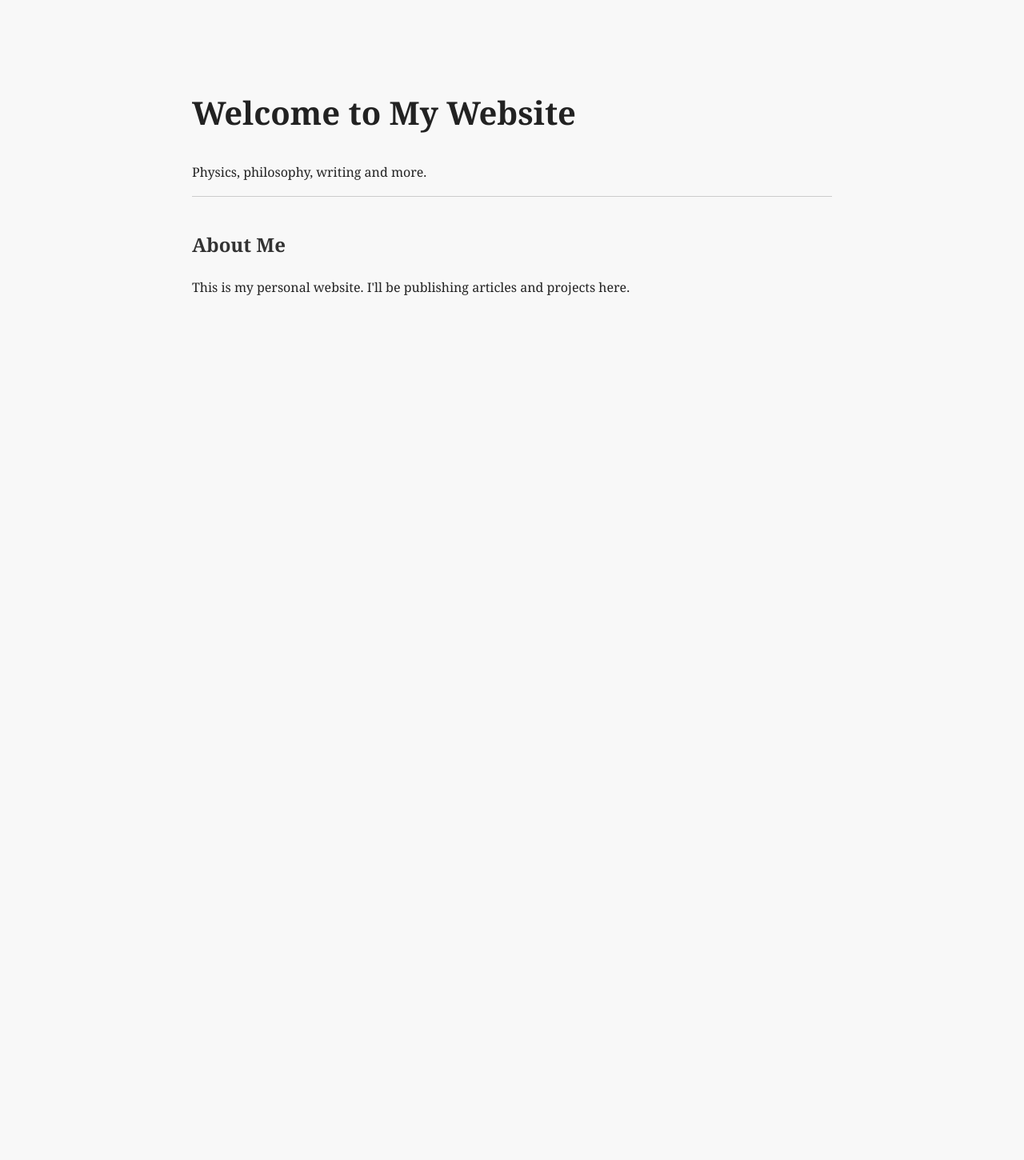
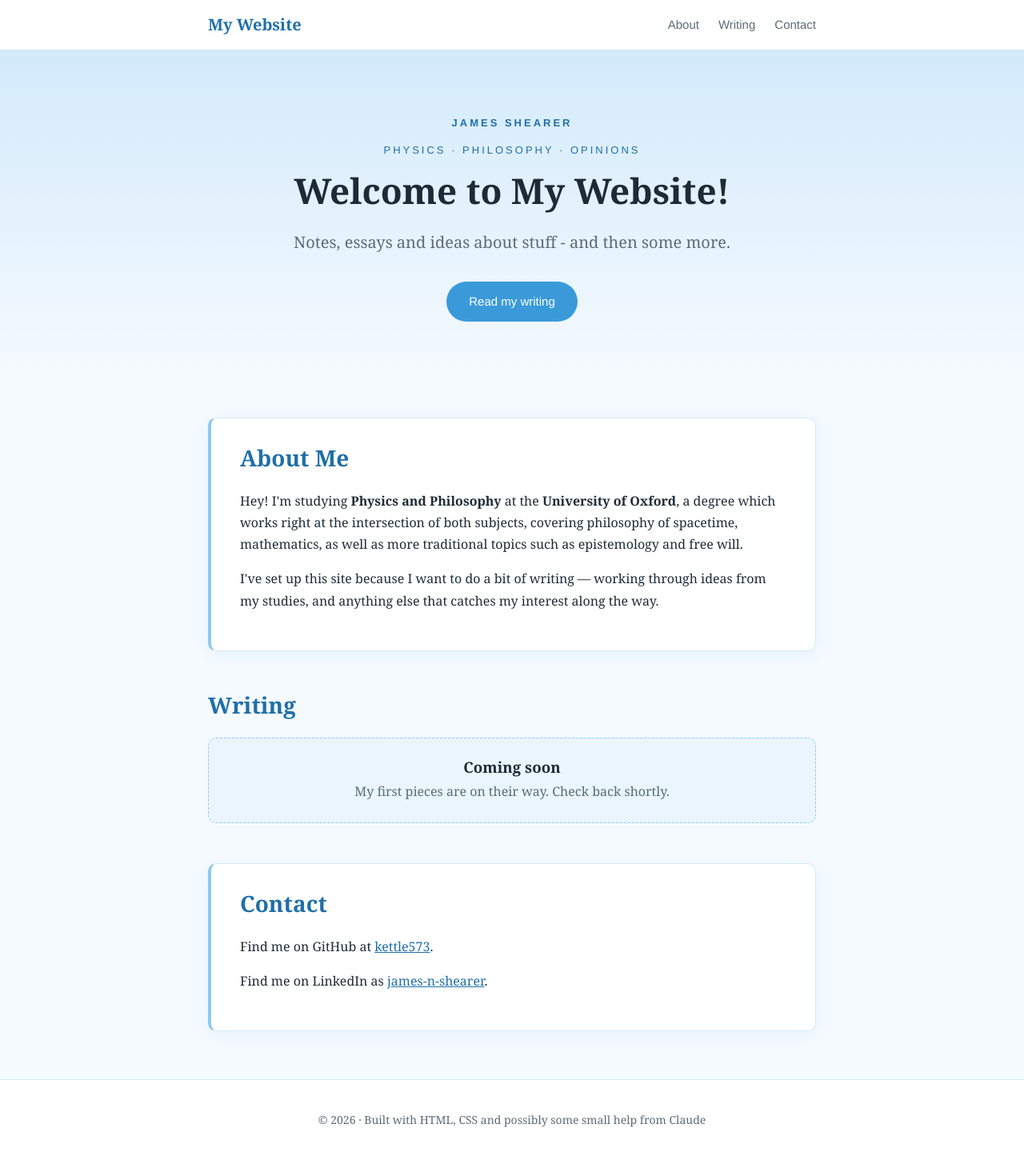
Before and after one commit to kettle573/kettle573.github.io, a plain HTML site: page index.html in a window 1280 px wide. Shown: the whole page at 80% size. Before the commit the page ends 800 px from the top, so only its background shows below. Drawn offline with Linux system fonts and the light colour scheme.

Commit message:
Upgraded the formatting and some of the text.

```diff
--- a/index.html
+++ b/index.html
@@ -5,26 +5,86 @@
     <meta charset="UTF-8">
     <meta name="viewport" content="width=device-width, initial-scale=1.0">
 
-    <title>My Website</title>
+    <title>James Shearer - Home</title>
 
     <link rel="stylesheet" href="style.css">
 </head>
 
 <body>
 
-    <header>
-        <h1>Welcome to My Website</h1>
-        <p>Physics, philosophy, writing and more.</p>
+    <nav class="site-nav">
+        <div class="container nav-inner">
+            <a href="index.html" class="site-name">My Website</a>
+            <ul>
+                <li><a href="#about">About</a></li>
+                <li><a href="#writing">Writing</a></li>
+                <li><a href="#contact">Contact</a></li>
+            </ul>
+        </div>
+    </nav>
+
+    <header class="hero">
+        <div class="container">
+            <p class="eyebrow"><strong>JAMES SHEARER</strong></p>
+            <p class="eyebrow">Physics &middot; Philosophy &middot; Opinions</p>
+            <h1>Welcome to My Website!</h1>
+            <p class="lead">
+                Notes, essays and ideas about stuff - and then some more.
+            </p>
+            <a href="#writing" class="button">Read my writing</a>
+        </div>
     </header>
 
-    <main>
-        <h2>About Me</h2>
+    <main class="container">
 
-        <p>
-            This is my personal website.
-            I'll be publishing articles and projects here.
-        </p>
+        <section id="about" class="card">
+            <h2>About Me</h2>
+            <p>
+                Hey! I'm studying <strong>Physics and Philosophy</strong> at the
+                <strong>University of Oxford</strong>, a degree which works right
+                at the intersection of both subjects, covering philosophy of
+                spacetime, mathematics, as well as more traditional topics such as
+                epistemology and free will.
+            </p>
+            <p>
+                I've set up this site because I want to do a bit of writing &mdash;
+                working through ideas from my studies, and anything else that catches
+                my interest along the way.
+            </p>
+        </section>
+
+        <section id="writing">
+            <h2>Writing</h2>
+            <div class="post-list">
+                <article class="post placeholder">
+                    <h3>Coming soon</h3>
+                    <p>My first pieces are on their way. Check back shortly.</p>
+                </article>
+            </div>
+        </section>
+
+        <section id="contact" class="card">
+            <h2>Contact</h2>
+            <p>
+                Find me on GitHub at
+                <a href="https://github.com/kettle573">kettle573</a>.
+            </p>
+            <p>
+                Find me on LinkedIn as
+                <a href="https://www.linkedin.com/in/james-n-shearer/">james-n-shearer</a>.
+            </p>
+        </section>
+
     </main>
+
+    <footer class="site-footer">
+        <div class="container">
+            <p>
+                &copy; 2026 &middot; Built with HTML, CSS and
+                possibly some small help from Claude
+            </p>
+        </div>
+    </footer>
 
 </body>
 
--- a/style.css
+++ b/style.css
@@ -1,24 +1,223 @@
+/* ---------- Colour scheme ---------- */
+:root {
+    --white: #ffffff;
+    --bg: #f5faff;
+    --blue-50: #eaf5fd;
+    --blue-100: #d3eafb;
+    --blue-300: #8ec9f0;
+    --blue-500: #3a9ad9;
+    --blue-700: #1f6fa8;
+    --text: #1d2b36;
+    --muted: #5b6b78;
+}
+
+/* ---------- Base ---------- */
+* {
+    box-sizing: border-box;
+}
+
+html {
+    scroll-behavior: smooth;
+}
+
 body {
-    font-family: Georgia, serif;
-    background-color: #f8f8f8;
-    color: #222;
-
-    max-width: 800px;
-    margin: 60px auto;
-    padding: 20px;
-
+    margin: 0;
+    font-family: Georgia, "Times New Roman", serif;
+    background-color: var(--bg);
+    color: var(--text);
     line-height: 1.7;
 }
 
-h1 {
-    font-size: 40px;
+.container {
+    max-width: 800px;
+    margin: 0 auto;
+    padding: 0 20px;
 }
 
-header {
-    border-bottom: 1px solid #ccc;
-    margin-bottom: 40px;
+a {
+    color: var(--blue-700);
+}
+
+a:hover {
+    color: var(--blue-500);
+}
+
+h1,
+h2,
+h3 {
+    line-height: 1.25;
 }
 
 h2 {
-    color: #333;
+    color: var(--blue-700);
+    font-size: 28px;
+    margin-top: 0;
 }
+
+/* ---------- Navigation ---------- */
+.site-nav {
+    background-color: var(--white);
+    border-bottom: 1px solid var(--blue-100);
+    position: sticky;
+    top: 0;
+    z-index: 10;
+}
+
+.nav-inner {
+    display: flex;
+    align-items: center;
+    justify-content: space-between;
+    flex-wrap: wrap;
+    padding-top: 14px;
+    padding-bottom: 14px;
+}
+
+.site-name {
+    font-weight: bold;
+    font-size: 20px;
+    color: var(--blue-700);
+    text-decoration: none;
+}
+
+.site-nav ul {
+    list-style: none;
+    display: flex;
+    gap: 24px;
+    margin: 0;
+    padding: 0;
+}
+
+.site-nav ul a {
+    color: var(--muted);
+    text-decoration: none;
+    font-family: Helvetica, Arial, sans-serif;
+    font-size: 15px;
+}
+
+.site-nav ul a:hover {
+    color: var(--blue-500);
+}
+
+/* ---------- Hero ---------- */
+.hero {
+    background: linear-gradient(180deg, var(--blue-100) 0%, var(--bg) 100%);
+    padding: 80px 0 70px;
+    text-align: center;
+}
+
+.eyebrow {
+    font-family: Helvetica, Arial, sans-serif;
+    text-transform: uppercase;
+    letter-spacing: 3px;
+    font-size: 13px;
+    color: var(--blue-700);
+    margin: 0 0 12px;
+}
+
+.hero h1 {
+    font-size: 44px;
+    margin: 0 0 20px;
+}
+
+.lead {
+    font-size: 20px;
+    color: var(--muted);
+    max-width: 600px;
+    margin: 0 auto 32px;
+}
+
+.button {
+    display: inline-block;
+    background-color: var(--blue-500);
+    color: var(--white);
+    padding: 12px 28px;
+    border-radius: 999px;
+    text-decoration: none;
+    font-family: Helvetica, Arial, sans-serif;
+    font-size: 15px;
+    transition: background-color 0.2s;
+}
+
+.button:hover {
+    background-color: var(--blue-700);
+    color: var(--white);
+}
+
+/* ---------- Sections ---------- */
+main section {
+    margin: 50px 0;
+    scroll-margin-top: 80px;
+}
+
+.card {
+    background-color: var(--white);
+    border: 1px solid var(--blue-100);
+    border-left: 4px solid var(--blue-300);
+    border-radius: 10px;
+    padding: 32px 36px;
+    box-shadow: 0 4px 18px rgba(58, 154, 217, 0.08);
+}
+
+/* ---------- Writing ---------- */
+.post-list {
+    display: grid;
+    gap: 20px;
+}
+
+.post {
+    background-color: var(--white);
+    border: 1px solid var(--blue-100);
+    border-radius: 10px;
+    padding: 24px 28px;
+}
+
+.post h3 {
+    margin: 0 0 6px;
+}
+
+.post p {
+    margin: 0;
+    color: var(--muted);
+}
+
+.post.placeholder {
+    background-color: var(--blue-50);
+    border-style: dashed;
+    border-color: var(--blue-300);
+    text-align: center;
+}
+
+/* ---------- Footer ---------- */
+.site-footer {
+    background-color: var(--white);
+    border-top: 1px solid var(--blue-100);
+    text-align: center;
+    color: var(--muted);
+    font-size: 14px;
+    padding: 24px 0;
+    margin-top: 60px;
+}
+
+/* ---------- Small screens ---------- */
+@media (max-width: 600px) {
+    .nav-inner {
+        justify-content: center;
+        gap: 8px;
+    }
+
+    .hero {
+        padding: 56px 0 48px;
+    }
+
+    .hero h1 {
+        font-size: 34px;
+    }
+
+    .lead {
+        font-size: 18px;
+    }
+
+    .card {
+        padding: 24px;
+    }
+}
```
